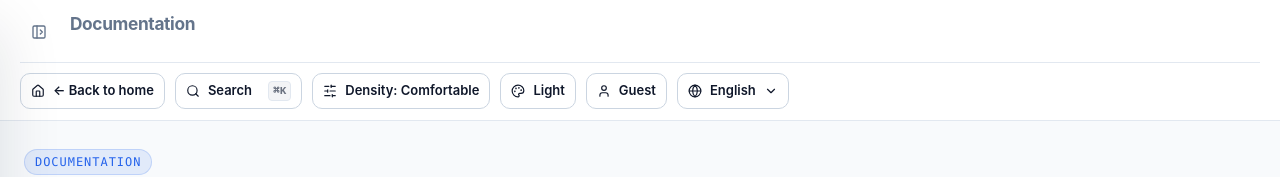
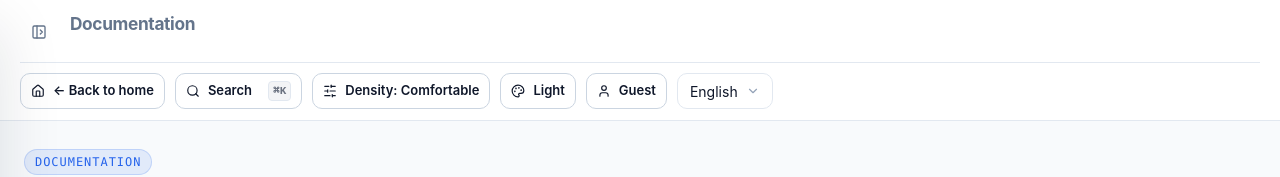
Before and after one commit to tmplink/vxui_react, a React (Vite) app: page / in a window 1280 px wide. Shown: the top 177 px of the page. Built offline with nearby package versions, Linux system fonts and the light colour scheme.

Commit message:
feat: update language switcher, login/register pages, and styles

```diff
--- a/src/components/LanguageSwitcher.tsx
+++ b/src/components/LanguageSwitcher.tsx
@@ -1,8 +1,7 @@
-import { useEffect, useRef, useState } from 'react';
-import { ChevronDown, Globe } from 'lucide-react';
+import { Globe } from 'lucide-react';
 import { useI18n, locales } from '../i18n';
-import { cx } from '../lib/cx';
-import { Button } from './Button';
+import { Select } from './Select';
+import type { SelectOption } from './Select';
 
 export interface LanguageSwitcherProps {
   /**
@@ -13,77 +12,28 @@ export interface LanguageSwitcherProps {
   className?: string;
 }
 
+const languageOptions: SelectOption[] = Object.entries(locales).map(([key, loc]) => ({
+  value: key,
+  label: loc.label,
+}));
+
 export function LanguageSwitcher({ variant = 'inline', className }: LanguageSwitcherProps) {
   const { locale, setLocale } = useI18n();
-  const entries = Object.entries(locales);
-  const current = locales[locale];
-
-  const [open, setOpen] = useState(false);
-  const ref = useRef<HTMLDivElement>(null);
-
-  // Close on outside click
-  useEffect(() => {
-    if (!open) return;
-    const handler = (e: MouseEvent) => {
-      if (ref.current && !ref.current.contains(e.target as Node)) {
-        setOpen(false);
-      }
-    };
-    document.addEventListener('mousedown', handler);
-    return () => document.removeEventListener('mousedown', handler);
-  }, [open]);
-
-  // Close on Escape
-  useEffect(() => {
-    if (!open) return;
-    const handler = (e: KeyboardEvent) => { if (e.key === 'Escape') setOpen(false); };
-    document.addEventListener('keydown', handler);
-    return () => document.removeEventListener('keydown', handler);
-  }, [open]);
-
-  const isSidebar = variant === 'sidebar';
 
   return (
-    <div
-      ref={ref}
-      className={cx(
-        'vx-lang-drop',
-        isSidebar && 'vx-lang-drop--sidebar',
-        open && 'vx-lang-drop--open',
+    <Select
+      options={languageOptions}
+      value={locale}
+      onChange={(value) => { if (value) setLocale(value); }}
+      placeholder="Language"
+      searchable={false}
+      clearable={false}
+      className={[
+        'vx-lang-switcher',
+        variant === 'sidebar' && 'vx-lang-switcher--sidebar',
         className,
-      )}
-    >
-      <Button
-        variant="outline"
-        size="sm"
-        onClick={() => setOpen((v) => !v)}
-        aria-haspopup="listbox"
-        aria-expanded={open}
-        aria-label="Switch language"
-        className="vx-lang-drop__trigger-btn"
-        style={{ height: '36px' }}
-      >
-        <Globe size={14} aria-hidden="true" />
-        {current?.label ?? locale}
-        <ChevronDown size={14} className="vx-lang-drop__chevron" aria-hidden="true" />
-      </Button>
-
-      {open && (
-        <ul className="vx-lang-drop__menu" role="listbox" aria-label="Language">
-          {entries.map(([key, loc]) => (
-            <li key={key} role="option" aria-selected={locale === key}>
-              <button
-                type="button"
-                className={cx('vx-lang-drop__item', locale === key && 'vx-lang-drop__item--active')}
-                onClick={() => { setLocale(key); setOpen(false); }}
-              >
-                {loc.label}
-                {locale === key && <span className="vx-lang-drop__check" aria-hidden="true">✓</span>}
-              </button>
-            </li>
-          ))}
-        </ul>
-      )}
-    </div>
+      ].filter(Boolean).join(' ').trim()}
+      mobileSheet={null}
+    />
   );
 }
--- a/src/components/pages/LoginPage.tsx
+++ b/src/components/pages/LoginPage.tsx
@@ -76,9 +76,7 @@ export function LoginPage({ onLogin, onRegister, onGuest, onBack }: LoginPagePro
         <div className="vx-auth-topbar__brand"><img src="/colorful_flat_icon.svg" alt="vxUI" height={24} /></div>
         <div className="vx-auth-topbar__actions">
           <LanguageSwitcher variant="inline" />
-          <button type="button" className="vx-lang-drop__trigger" style={{ width: 'auto' }} onClick={onBack}>
-            {pp.backHome}
-          </button>
+          <Button variant="outline" size="sm" onClick={onBack}>{pp.backHome}</Button>
         </div>
       </header>
 
--- a/src/components/pages/RegisterPage.tsx
+++ b/src/components/pages/RegisterPage.tsx
@@ -95,9 +95,7 @@ export function RegisterPage({ onRegister, onLogin, onGuest, onPrivacy, onTerms,
         <div className="vx-auth-topbar__brand"><img src="/colorful_flat_icon.svg" alt="vxUI" height={24} /></div>
         <div className="vx-auth-topbar__actions">
           <LanguageSwitcher variant="inline" />
-          <button type="button" className="vx-lang-drop__trigger" style={{ width: 'auto' }} onClick={onBack}>
-            {pp.backHome}
-          </button>
+          <Button variant="outline" size="sm" onClick={onBack}>{pp.backHome}</Button>
         </div>
       </header>
 
--- a/src/styles/base.css
+++ b/src/styles/base.css
@@ -147,15 +147,12 @@
 [data-theme-name='violet'] .vx-input,
 [data-theme-name='violet'] .vx-badge,
 [data-theme-name='violet'] .vx-cmd-trigger,
-[data-theme-name='violet'] .vx-lang-drop__trigger,
 [data-theme-name='violet-dark'] .vx-input,
 [data-theme-name='violet-dark'] .vx-badge,
 [data-theme-name='violet-dark'] .vx-cmd-trigger,
-[data-theme-name='violet-dark'] .vx-lang-drop__trigger,
 [data-theme-name='vxai'] .vx-input,
 [data-theme-name='vxai'] .vx-badge,
 [data-theme-name='vxai'] .vx-cmd-trigger,
-[data-theme-name='vxai'] .vx-lang-drop__trigger,
 [data-theme-name='vxai-dark'] .vx-input,
 [data-theme-name='vxai-dark'] .vx-badge {
   border-radius: 12px;
--- a/src/styles/components/language-switcher.css
+++ b/src/styles/components/language-switcher.css
@@ -1,58 +1,54 @@
 /* ═══════════════════════════════════════════════════════════
-   LanguageSwitcher
+   LanguageSwitcher — based on Select component
    ═══════════════════════════════════════════════════════════ */
 
 .vx-lang-switcher {
-  position: relative;
   display: inline-flex;
+  width: auto;
 }
-.vx-lang-switcher__trigger {
-  display: inline-flex;
-  align-items: center;
-  gap: 6px;
-  padding: 6px 10px;
-  border-radius: var(--vx-radius-sm);
-  border: 1px solid var(--vx-border);
+
+.vx-lang-switcher .vx-select__trigger {
+  width: auto;
+  min-height: 36px;
+  padding: 4px 12px;
+  white-space: nowrap;
+}
+
+/* 覆盖全局 button:focus-visible 样式，使用更精致的聚焦效果 */
+.vx-lang-switcher .vx-select__trigger:focus-visible {
+  outline: none;
+  box-shadow: 0 0 0 3px color-mix(in srgb, var(--vx-primary) 22%, transparent);
+  border-color: var(--vx-border-strong);
+}
+
+.vx-lang-switcher .vx-select__value {
+  white-space: nowrap;
+}
+
+.vx-lang-switcher .vx-select__dropdown {
   background: var(--vx-surface);
-  color: var(--vx-text-secondary);
-  font-size: 13px;
-  cursor: pointer;
-  transition: background 120ms, border-color 120ms;
+  border-color: var(--vx-border);
+  box-shadow: var(--vx-shadow-lg);
+  /*
+   * Select 组件已通过内联样式 style={{ width: rect.width }} 设置宽度
+   * 不要覆盖它！只需要确保 left 定位正确
+   */
 }
-.vx-lang-switcher__trigger:hover {
-  background: var(--vx-bg-accent);
-  border-color: var(--vx-border-strong);
-  color: var(--vx-text);
+
+.vx-lang-switcher .vx-select__dropdown .vx-select__list {
+  /* 确保列表内容填满下拉菜单宽度 */
+  width: 100%;
 }
-.vx-lang-switcher__dropdown {
-  position: absolute;
-  top: calc(100% + 4px);
-  right: 0;
-  z-index: var(--vx-z-menu);
-  min-width: 140px;
-  background: var(--vx-glass-bg);
-  backdrop-filter: var(--vx-glass-filter);
-  -webkit-backdrop-filter: var(--vx-glass-filter);
-  border: 1px solid var(--vx-glass-border);
-  border-radius: var(--vx-radius);
-  box-shadow: var(--vx-glass-highlight), var(--vx-glass-shadow);
-  padding: 4px;
-  animation: vx-fade-in 120ms ease;
+
+/* 当下拉菜单打开时，确保触发器的边框颜色与下拉菜单一致 */
+.vx-lang-switcher .vx-select__trigger[aria-expanded="true"] {
+  border-color: var(--vx-primary);
 }
-.vx-lang-switcher__option {
-  display: flex;
-  align-items: center;
-  gap: 8px;
+
+.vx-lang-switcher--sidebar {
   width: 100%;
-  padding: 7px 10px;
-  border-radius: calc(var(--vx-radius) * 0.75);
-  border: none;
-  background: transparent;
-  color: var(--vx-text);
-  font-size: 14px;
-  cursor: pointer;
-  text-align: left;
-  transition: background 100ms;
 }
-.vx-lang-switcher__option:hover { background: var(--vx-bg-accent); }
-.vx-lang-switcher__option--active { color: var(--vx-primary); font-weight: 500; }
+
+.vx-lang-switcher--sidebar .vx-select__trigger {
+  width: 100%;
+}
--- a/src/styles/components/select.css
+++ b/src/styles/components/select.css
@@ -77,6 +77,8 @@
   box-shadow: var(--vx-glass-highlight), var(--vx-glass-shadow);
   animation: vx-fade-in 140ms ease;
   overflow: hidden;
+  /* 确保内联设置的 width 正确计算，包含 padding 和 border */
+  box-sizing: border-box;
 }
 .vx-select__dropdown--in-dialog {
   z-index: calc(var(--vx-z-dialog) + 1);
@@ -111,6 +113,8 @@
   padding: 4px;
   max-height: 220px;
   overflow-y: auto;
+  /* 确保列表填满下拉菜单宽度 */
+  width: 100%;
 }
 .vx-select__option {
   display: flex;
@@ -135,6 +139,10 @@
   opacity: 0.4;
   cursor: not-allowed;
 }
+/* 确保选项标签文字始终横排显示，防止窄容器下 CJK 字符竖排 */
+.vx-select__option > span {
+  white-space: nowrap;
+}
 .vx-select__empty {
   padding: 12px 10px;
   font-size: 13px;
```
